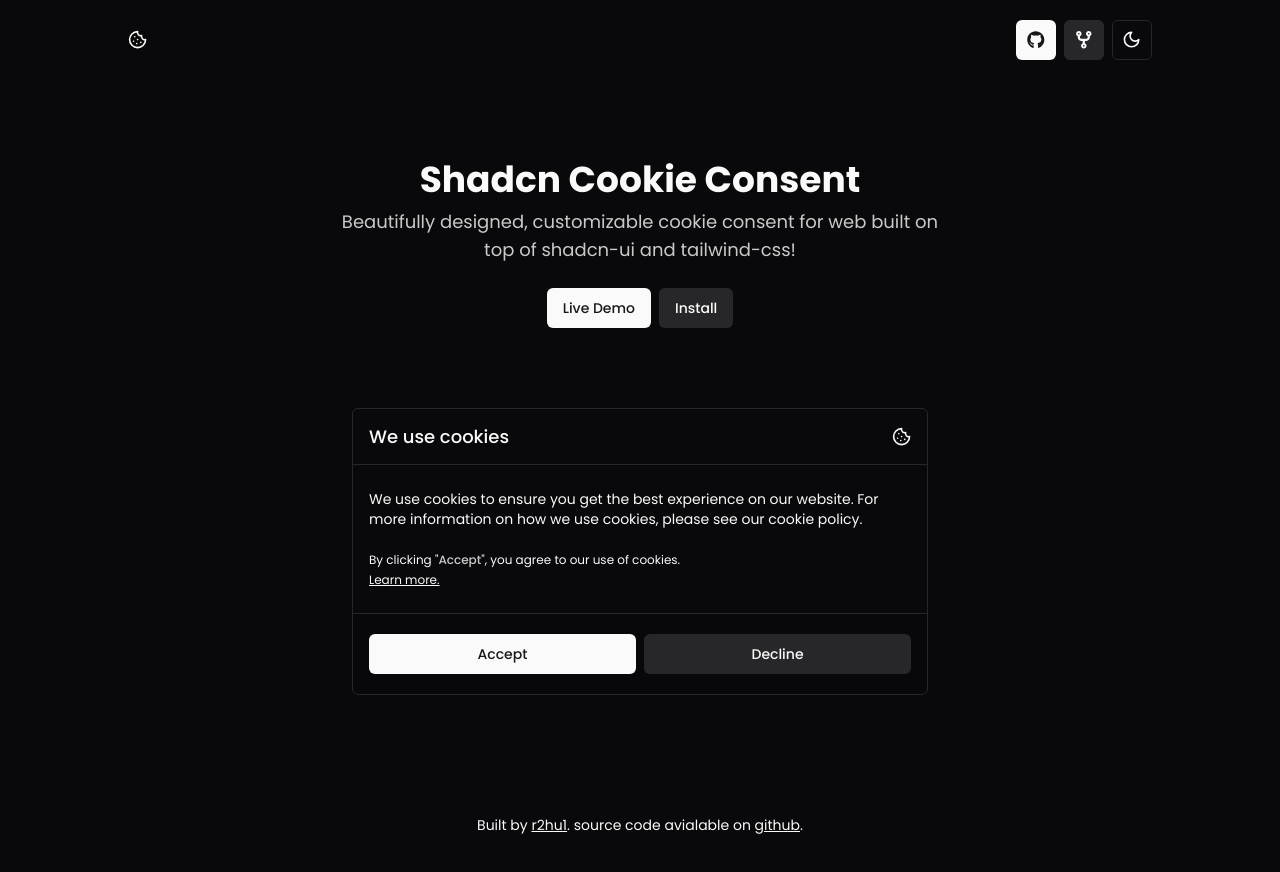
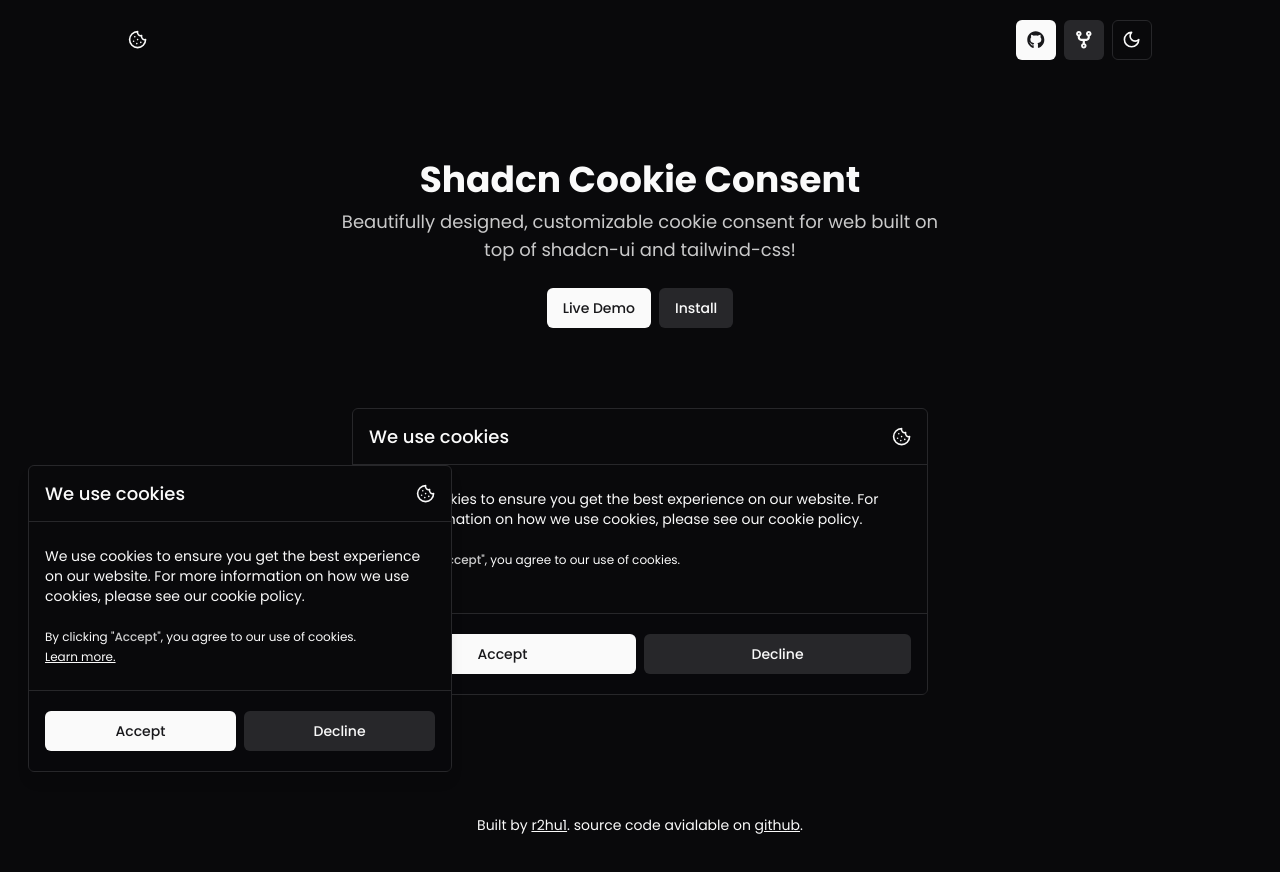
Before and after one commit to r2hu1/shadcn-cookie-consent, a Next.js app: page / in a window 1280 px wide. Shown: the top 872 px of the page. Built offline with nearby package versions, Linux system fonts and the light colour scheme.

Commit message:
initial fixes

```diff
--- a/app/layout.js
+++ b/app/layout.js
@@ -3,6 +3,7 @@
 import Header from "@/components/Header";
 import Footer from "@/components/Footer";
 import { ThemeProvider } from "@/components/theme-provider";
+import CookieConsent from "@/components/CookieConsent";
 
 const poppins = Poppins({
   subsets: ["latin"],
@@ -38,6 +39,7 @@
         >
           <Header />
           {children}
+          <CookieConsent/>
           <Footer />
         </ThemeProvider>
       </body>
--- a/package.json
+++ b/package.json
@@ -14,7 +14,7 @@
     "class-variance-authority": "^0.7.0",
     "clsx": "^2.1.0",
     "lucide-react": "^0.323.0",
-    "next": "14.1.0",
+    "next": "^14.2.5",
     "next-themes": "^0.2.1",
     "react": "^18",
     "react-dom": "^18",
```
Also changed, not shown: 1 other file (tests, documents, lock files or other folders).
